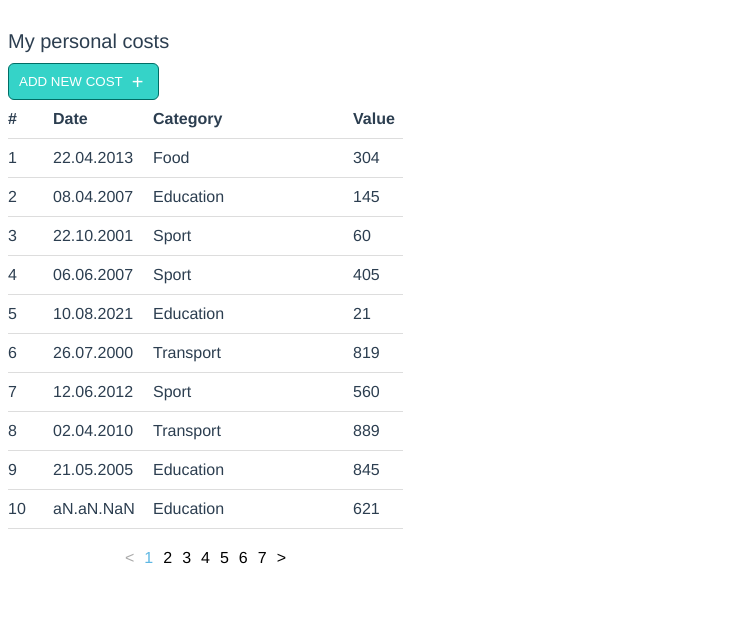
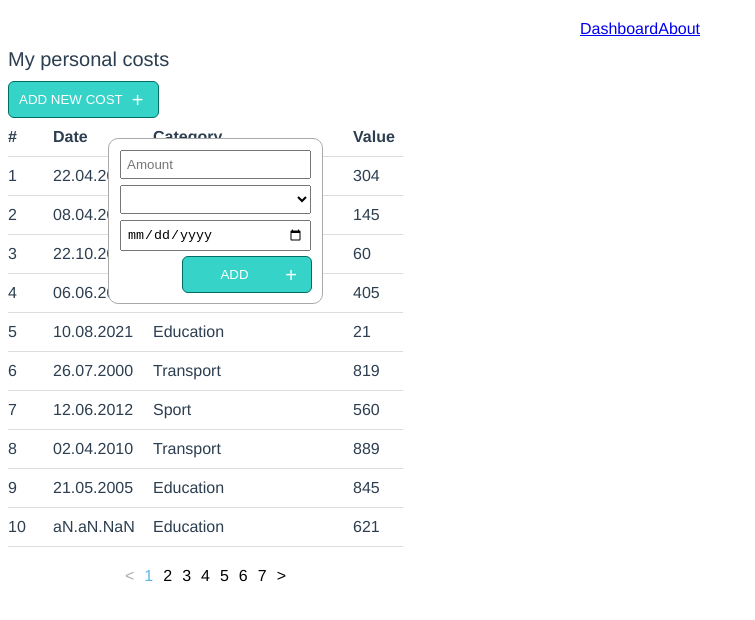
Before and after one commit to gry-dmitrij/gb-vuejs-project, a Vue app: page /add/payment in a window 1280 px wide. Shown: the top 620 px of the page, without its empty margins (0-755 px from the left). Built offline with nearby package versions, Linux system fonts and the light colour scheme.

Commit message:
- Сделана добавление элементов по ссылке

```diff
--- a/package.json
+++ b/package.json
@@ -10,6 +10,7 @@
   "dependencies": {
     "core-js": "^3.6.5",
     "vue": "^2.6.11",
+    "vue-router": "^3.5.2",
     "vuex": "^3.6.2"
   },
   "devDependencies": {
--- a/src/App.vue
+++ b/src/App.vue
@@ -1,59 +1,48 @@
 <template>
   <div id="app" class="wrapper" >
-    <header>
-      <div class="title">My personal costs</div>
-    </header>
-    <main>
-      <div class="left-box">
-        <CostButton class="button" @click="showPaymentForm = !showPaymentForm">Add new cost</CostButton>
-        <div class="widget-box">
-          <AddPaymentForm class="widget" v-show="showPaymentForm" :categories="getCategories"
-                          @addPayment="addNewPayment"></AddPaymentForm>
-        </div>
-        <PaymentsDisplay :list="currentList" :offset="currentPage * amountOnPage"></PaymentsDisplay>
-        <Pagination></Pagination>
-      </div>
-    </main>
+    <router-link to="/dashboard">Dashboard</router-link>
+    <router-link to="/about">About</router-link>
+    <router-view></router-view>
   </div>
 </template>
 
 <script>
-import PaymentsDisplay from './components/PaymentsDisplay.vue';
-import AddPaymentForm from './components/AddPaymentForm';
-import CostButton from './components/CostButton';
-import Pagination from './components/Pagination';
-import { mapMutations, mapActions, mapGetters } from 'vuex';
+// import PaymentsDisplay from './components/PaymentsDisplay.vue';
+// import AddPaymentForm from './components/AddPaymentForm';
+// import CostButton from './components/CostButton';
+// import Pagination from './components/Pagination';
+import { mapActions } from 'vuex';
 
 export default {
   name: 'App',
   data() {
     return {
-      paymentsList: [],
-      showPaymentForm: false
+      // paymentsList: [],
+      // showPaymentForm: false
     };
   },
   components: {
-    PaymentsDisplay,
-    AddPaymentForm,
-    CostButton,
-    Pagination
+    // PaymentsDisplay,
+    // AddPaymentForm,
+    // CostButton,
+    // Pagination
   },
   created() {
     this.loadData(0);
     this.loadCategories();
   },
-  computed: {
-    ...mapGetters({
-      currentList: 'payments/getCurrentList',
-      getCategories: 'categories/getCategoryList',
-      amountOnPage: 'payments/getAmountOnPage',
-      currentPage: 'payments/getCurrentPage'
-    })
-  },
+  // computed: {
+  //   ...mapGetters({
+  //     currentList: 'payments/getCurrentList',
+  //     getCategories: 'categories/getCategoryList',
+  //     amountOnPage: 'payments/getAmountOnPage',
+  //     currentPage: 'payments/getCurrentPage'
+  //   })
+  // },
   methods: {
-    ...mapMutations({
-      addNewPayment: 'payments/addPayment'
-    }),
+    // ...mapMutations({
+    //   addNewPayment: 'payments/addPayment'
+    // }),
     ...mapActions({
       loadData: 'payments/fetchData',
       loadCategories: 'categories/loadCategories'
@@ -72,33 +61,4 @@ export default {
   color: #2c3e50;
   margin-top: 20px;
 }
-.left-box{
-  display: flex;
-  flex-direction: column;
-}
-header{
-  padding: 10px 0;
-}
-.widget-box{
-  display: block;
-  position: relative;
-}
-.widget{
-  position: absolute;
-  top: 20px;
-  left: 100px;
-
-}
-.title{
-  font-size: 20px;
-  text-align: left;
-}
-main{
-  display: flex;
-  flex-direction: column;
-  align-items: flex-start;
-}
-.button{
-  align-self: flex-start;
-}
 </style>
--- a/src/components/AddPaymentForm.vue
+++ b/src/components/AddPaymentForm.vue
@@ -22,6 +22,16 @@ export default {
       type: Array,
       default: () => []
     },
+    defaultValues: {
+      type: Object,
+      default: () => {
+        return {
+          value: '',
+          category: '',
+          date: ''
+        }
+      }
+    }
   },
   data() {
     return {
@@ -29,6 +39,10 @@ export default {
       category: '',
       date: ''
     }
+  },
+  mounted() {
+    this.value = this.defaultValues.value || '';
+    this.category = this.defaultValues.category || '';
   },
   methods: {
 
--- /dev/null
+++ b/src/router/index.js
@@ -0,0 +1,30 @@
+import Vue from 'vue';
+import Router from 'vue-router';
+import Dashboard from "../views/Dashboard";
+Vue.use(Router);
+
+export default new Router({
+    mode: 'history',
+    routes: [
+        {
+            path: '/dashboard',
+            name: 'dashboard',
+            component: Dashboard,
+        },
+        {
+            path: '/add/payment/:category',
+            name: 'add',
+            component: Dashboard
+        },
+        {
+            path: '/add/payment',
+            name: 'addNoParam',
+            component: Dashboard
+        },
+        {
+            path: '/',
+            name: 'main',
+            component: Dashboard,
+        },
+    ]
+});
--- a/src/store/modules/categories.js
+++ b/src/store/modules/categories.js
@@ -18,7 +18,7 @@ export default {
         loadCategories({ commit }) {
             return new Promise(resolve => {
                 setTimeout(() => {
-                    resolve(['Food', 'Transport', 'Education', 'Sport']);
+                    resolve(['Food', 'Transport', 'Education', 'Sport', 'Entertainment']);
                 }, 0);
             })
                 .then(res => {
--- a/src/store/modules/payments.js
+++ b/src/store/modules/payments.js
@@ -41,10 +41,11 @@ export default {
         },
         addPayment(state, payment) {
             if (state.paymentsList[state.paymentsList.length - 1].length >= state.amountOnPage) {
-                state.paymentsList.push([]);
+                // state.paymentsList.push([]);
                 state.pages++;
+                state.paymentsList[state.pages - 1] = [];
             }
-            state.paymentsList[state.paymentsList.length - 1].push(payment);
+            state.paymentsList[state.pages - 1].push(payment);
         },
         setCurrentPage(state, page) {
             if (page < state.pages && page >= 0) {
--- /dev/null
+++ b/src/views/Dashboard.vue
@@ -0,0 +1,95 @@
+<template>
+  <div>
+    <header>
+      <div class="title">My personal costs</div>
+    </header>
+    <main>
+      <div class="left-box">
+        <CostButton class="button" @click="showPaymentForm = !showPaymentForm">Add new cost</CostButton>
+        <div class="widget-box">
+          <AddPaymentForm class="widget" v-show="showPaymentForm" :categories="getCategories"
+                          @addPayment="addNewPayment" :default-values="defaultValues"></AddPaymentForm>
+        </div>
+        <PaymentsDisplay :list="currentList" :offset="currentPage * amountOnPage"></PaymentsDisplay>
+        <Pagination></Pagination>
+      </div>
+    </main>
+  </div>
+</template>
+
+<script>
+import PaymentsDisplay from "../components/PaymentsDisplay";
+import AddPaymentForm from "../components/AddPaymentForm";
+import CostButton from "../components/CostButton";
+import Pagination from "../components/Pagination";
+import { mapGetters, mapMutations} from "vuex";
+
+export default {
+  name: 'Dashboard',
+  data() {
+    return {
+      paymentsList: [],
+      showPaymentForm: false,
+      defaultValues: {}
+    };
+  },
+  created() {
+    if (this.$route.path.startsWith('/add/payment')) {
+      this.showPaymentForm = true;
+      this.defaultValues.category = this.$route.params.category || '';
+      this.defaultValues.value = this.$route.query.value || '';
+    }
+  },
+  components: {
+    PaymentsDisplay,
+    AddPaymentForm,
+    CostButton,
+    Pagination
+  },
+  computed: {
+    ...mapGetters({
+      currentList: 'payments/getCurrentList',
+      getCategories: 'categories/getCategoryList',
+      amountOnPage: 'payments/getAmountOnPage',
+      currentPage: 'payments/getCurrentPage'
+    })
+  },
+  methods: {
+    ...mapMutations({
+      addNewPayment: 'payments/addPayment'
+    }),
+  }
+}
+</script>
+
+<style lang="scss" scoped>
+.left-box{
+  display: flex;
+  flex-direction: column;
+}
+header{
+  padding: 10px 0;
+}
+.widget-box{
+  display: block;
+  position: relative;
+}
+.widget{
+  position: absolute;
+  top: 20px;
+  left: 100px;
+
+}
+.title{
+  font-size: 20px;
+  text-align: left;
+}
+main{
+  display: flex;
+  flex-direction: column;
+  align-items: flex-start;
+}
+.button{
+  align-self: flex-start;
+}
+</style>
```
Also changed, not shown: src/main.js (+6 -4 lines), 1 other file (tests, documents, lock files or other folders).
